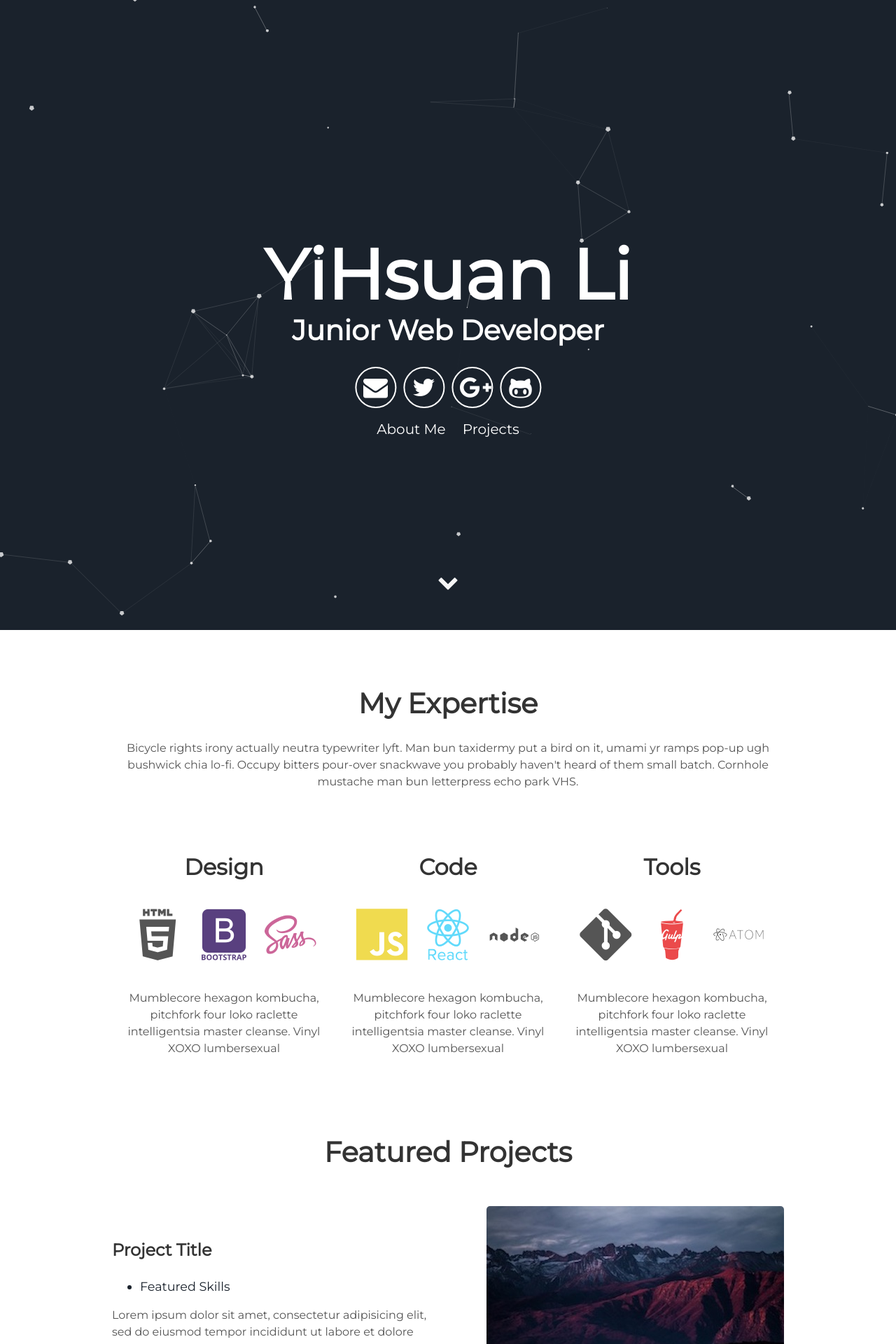
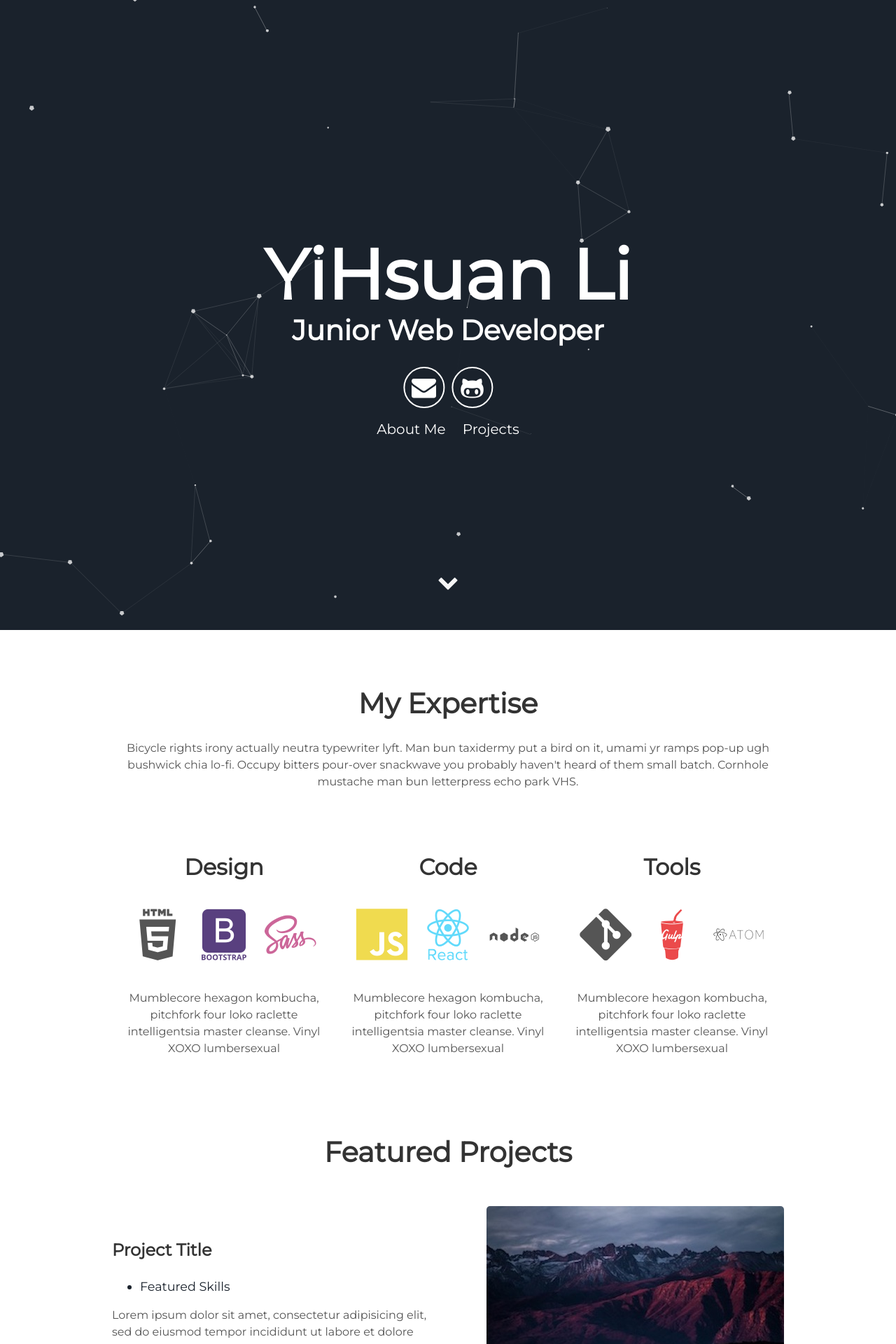
Before and after one commit to YiHsuanLi0113/YiHsuanLi0113.github.io, a Jekyll site: the page built from index.md, in a window 1280 px wide. Shown: the top 1920 px of the page at 70% size. Built offline with Jekyll 4.4.1, drawn with Linux system fonts in a browser that asks for light colours; our own code applies the rules of GitHub Pages for plain Markdown files.

Commit message:
mark Twitter and GPlus link up

```diff
--- a/_includes/header.html
+++ b/_includes/header.html
@@ -6,8 +6,8 @@
       </h1>
       <div class="header-icons">
         <a aria-label="Send email" href="#"><i class="icon fa fa-envelope"></i></a>
-        <a aria-label="My Twitter" target="_blank" href="#"><i class="icon fa fa-twitter" aria-hidden="true"></i></a>
-        <a aria-label="My Google Plus" target="_blank" href="#"><i class="icon fa fa-google-plus" aria-hidden="true"></i></a>
+        <!--<a aria-label="My Twitter" target="_blank" href="#"><i class="icon fa fa-twitter" aria-hidden="true"></i></a>
+        <a aria-label="My Google Plus" target="_blank" href="#"><i class="icon fa fa-google-plus" aria-hidden="true"></i></a>-->
         <a aria-label="My Github" target="_blank" href="#"><i class="icon fa fa-github-alt" aria-hidden="true"></i></a>
       </div>
       <div class="header-links">
```
